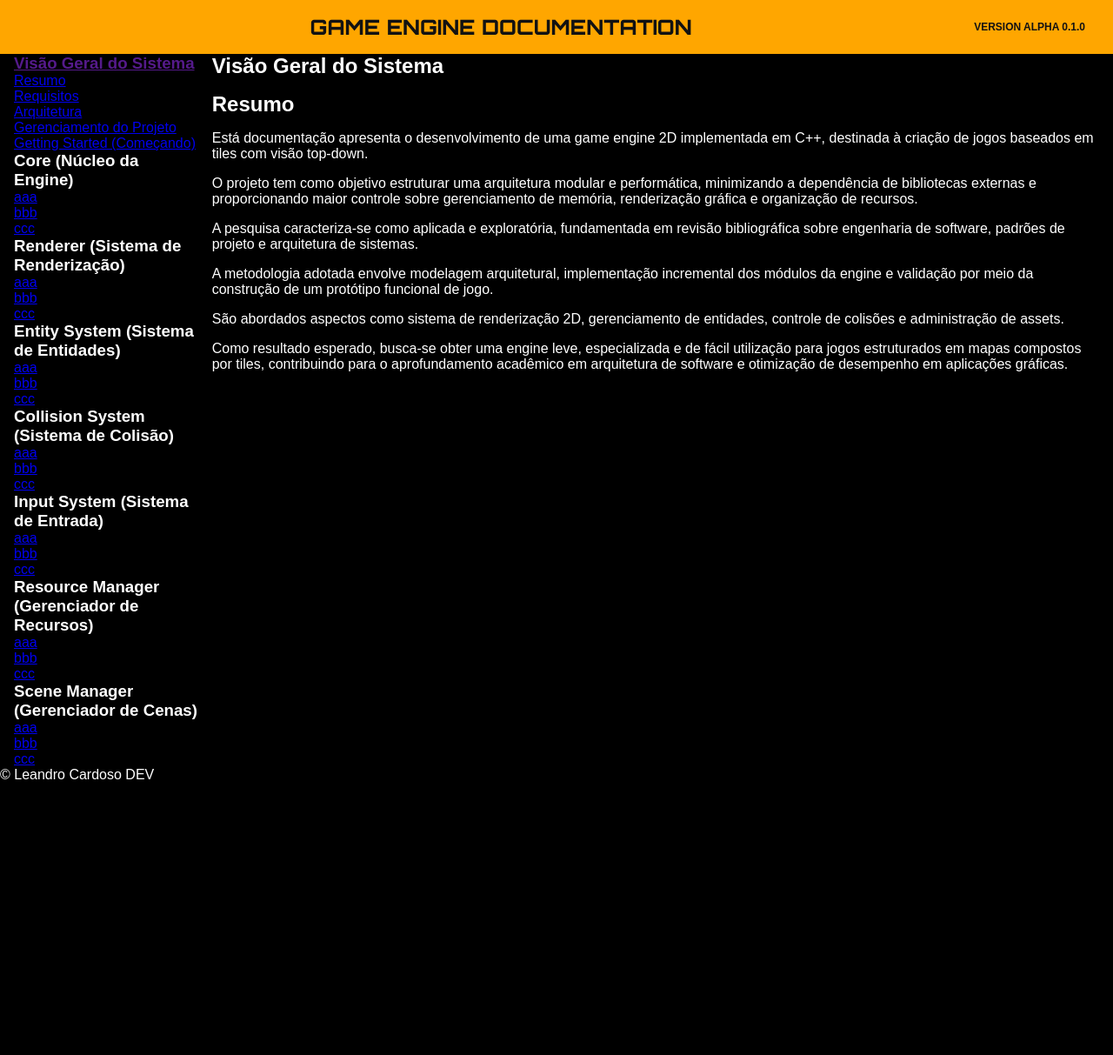
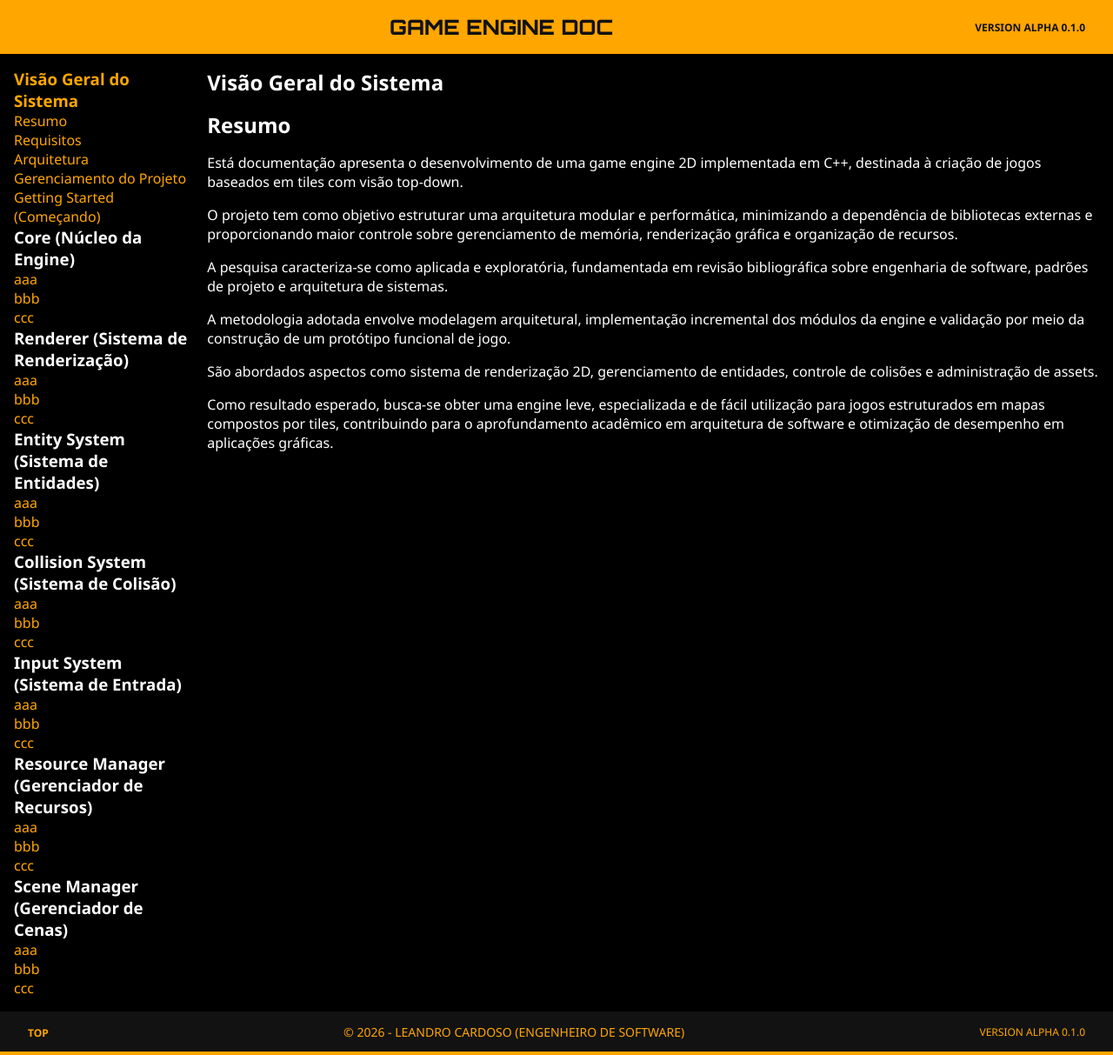
Before and after one commit to Leandro-Cardoso/2d-game-engine, a Jekyll site: the page built from docs/index.html, in a window 1280 px wide. Shown: the whole page at 87% size. Built offline with Jekyll 4.4.1, drawn with Linux system fonts in a browser that asks for light colours; before the commit the page ends 900 px from its top, so only the background shows below that.

Commit message:
Footer atualizado

```diff
--- a/docs/_includes/footer.html
+++ b/docs/_includes/footer.html
@@ -1,3 +1,6 @@
+
 <footer>
-    © Leandro Cardoso DEV
+    <nav><a href="#">Top</a></nav>
+    <p>© 2026 - Leandro Cardoso (Engenheiro de Software)</p>
+    <span>Version alpha 0.1.0</span>
 </footer>
--- /dev/null
+++ b/docs/_includes/footer2.html
@@ -0,0 +1,3 @@
+<footer>
+    © Leandro Cardoso DEV
+</footer>
--- a/docs/_includes/header.html
+++ b/docs/_includes/header.html
@@ -1,6 +1,6 @@
 
 <header>
     <nav><a href="#"></a></nav>
-    <h1>Game Engine Documentation</h1>
+    <h1>Game Engine Doc</h1>
     <span>Version alpha 0.1.0</span>
 </header>
--- a/docs/_layouts/default.html
+++ b/docs/_layouts/default.html
@@ -7,6 +7,7 @@
 
     <link rel="stylesheet" href="{{ '/assets/css/base.css' | relative_url }}">
     <link rel="stylesheet" href="{{ '/assets/css/header.css' | relative_url }}">
+    <link rel="stylesheet" href="{{ '/assets/css/footer.css' | relative_url }}">
 </head>
 <body>
 
--- a/docs/assets/css/base.css
+++ b/docs/assets/css/base.css
@@ -58,7 +58,7 @@ body {
     gap: var(--spacing);
 
     width: 100%;
-    padding: 0 var(--spacing);
+    padding: var(--spacing);
 }
 
 /* Main */
--- /dev/null
+++ b/docs/assets/css/footer.css
@@ -0,0 +1,56 @@
+/* Reset */
+* {
+    margin: 0;
+    padding: 0;
+    box-sizing: border-box;
+}
+body {
+    font-family: 'Segoe UI', Tahoma, Geneva, Verdana, sans-serif;
+    background-color: #000;
+}
+li {
+    list-style: none;
+}
+a {
+    text-decoration: none;
+    color: #ffa600;
+}
+
+/* Base */
+footer {
+    display: flex;
+    justify-content: space-between;
+    align-items: center;
+
+    border-bottom: 4px solid #ffa600;
+    width: 100%;
+    padding: 12px 32px;
+    background-color: #121212;
+}
+
+/* Navigation */
+footer a {
+    color: #ffa600;
+    font-size: 12px;
+    font-weight: bold;
+    text-transform: uppercase;
+
+    transition: color 0.3s;
+}
+footer a:hover {
+    color: #fff;
+}
+
+/* Copyright */
+footer p {
+    color: #ffa600;
+    font-size: 14px;
+    text-transform: uppercase;
+}
+
+/* Version */
+footer span {
+    color: #ffa600;
+    font-size: 12px;
+    text-transform: uppercase;
+}
```
